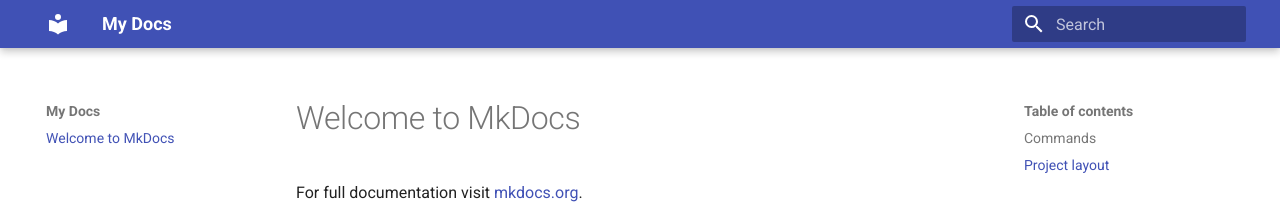
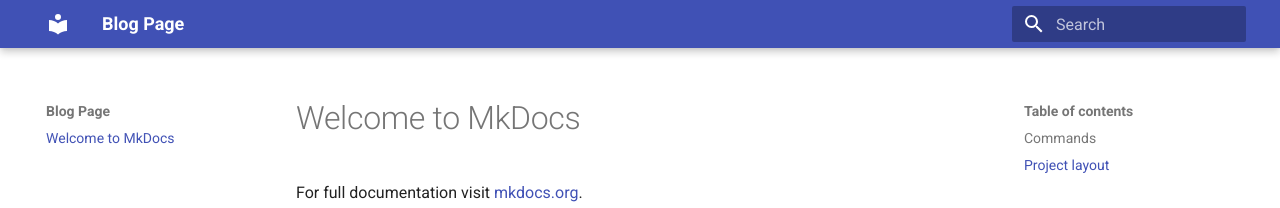
Before and after one commit to Pickett05/nsonwane, an MkDocs documentation site: the page built from docs/index.md, in a window 1280 px wide. Shown: the top 208 px of the page. Built offline with MkDocs 1.6.1 and Material for MkDocs 9.7.7, drawn with Linux system fonts in a browser that asks for light colours.

Commit message:
Change site name from 'My Docs' to 'Blog Page'

```diff
--- a/mkdocs.yml
+++ b/mkdocs.yml
@@ -1,2 +1,2 @@
-site_name: My Docs
+site_name: Blog Page
 theme: material
```
